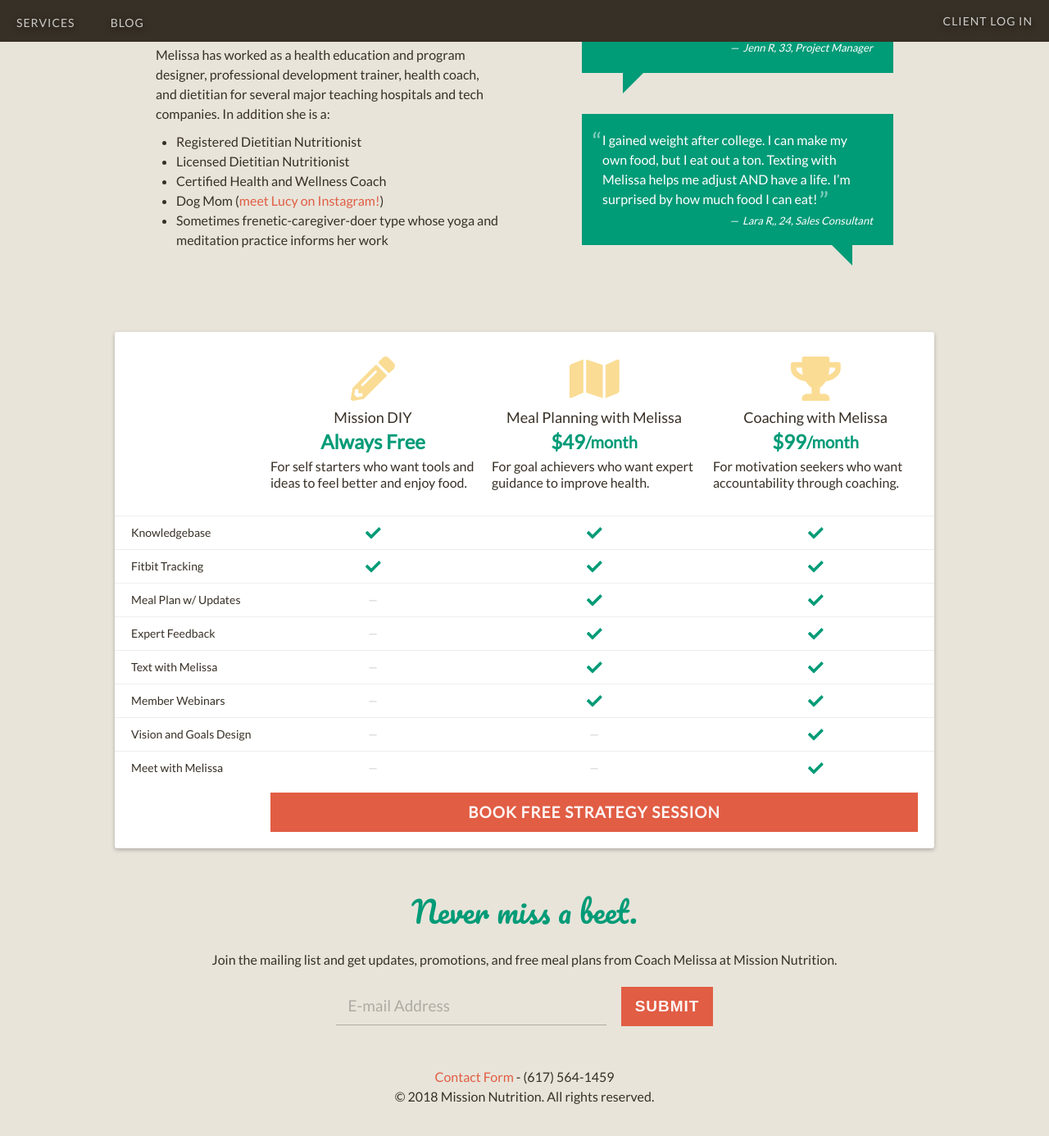
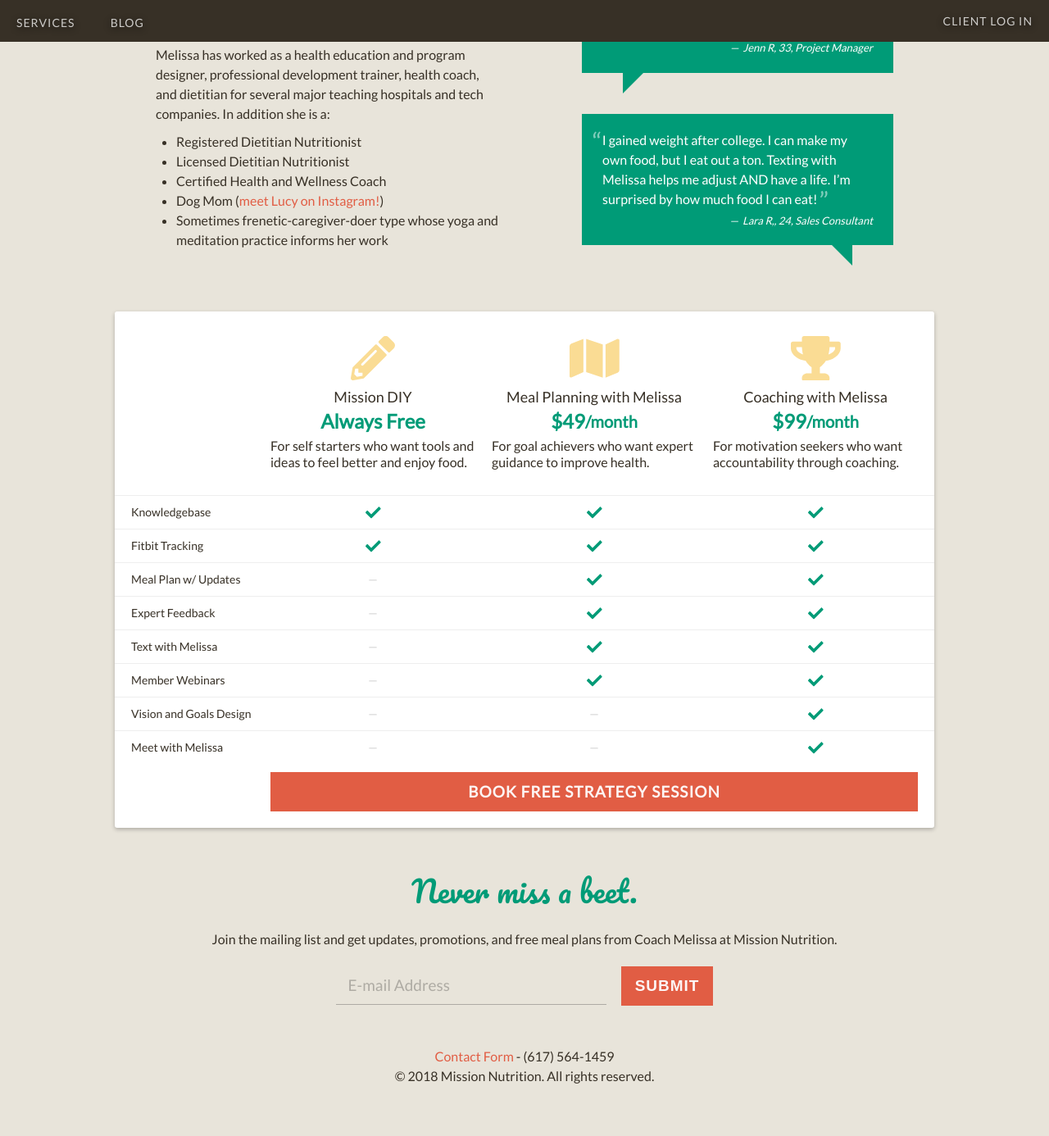
Before and after one commit to davelandry/missionnutrition, a Jekyll site: the page built from index.html, in a window 1280 px wide and 1400 px high, scrolled down 938 px. Shown: the top 1386 px of the window at 82% size. Built offline with Jekyll 4.4.1, drawn with Linux system fonts in a browser that asks for light colours; nearby versions of some CDN libraries.

Commit message:
tweaks section padding

```diff
--- a/_sass/Bio.scss
+++ b/_sass/Bio.scss
@@ -1,7 +1,7 @@
 #Bio {
   display: inline-block;
   max-width: 420px;
-  padding: 50px;
+  padding: 50px 50px 0;
   width: 100%;
 
   @media screen and (max-width: 720px) {
--- a/_sass/Saas.scss
+++ b/_sass/Saas.scss
@@ -1,6 +1,6 @@
 #Saas {
   @include box();
-  padding: 50px;
+  padding: 75px 50px 50px;
   text-align: center;
   width: 100%;
 
--- a/_sass/Testimonials.scss
+++ b/_sass/Testimonials.scss
@@ -3,7 +3,7 @@ $arrow: 25px;
 #Testimonials {
   display: inline-block;
   max-width: 380px;
-  padding: 50px;
+  padding: 50px 50px 0;
   width: 100%;
 
   @media screen and (max-width: 720px) {
```
